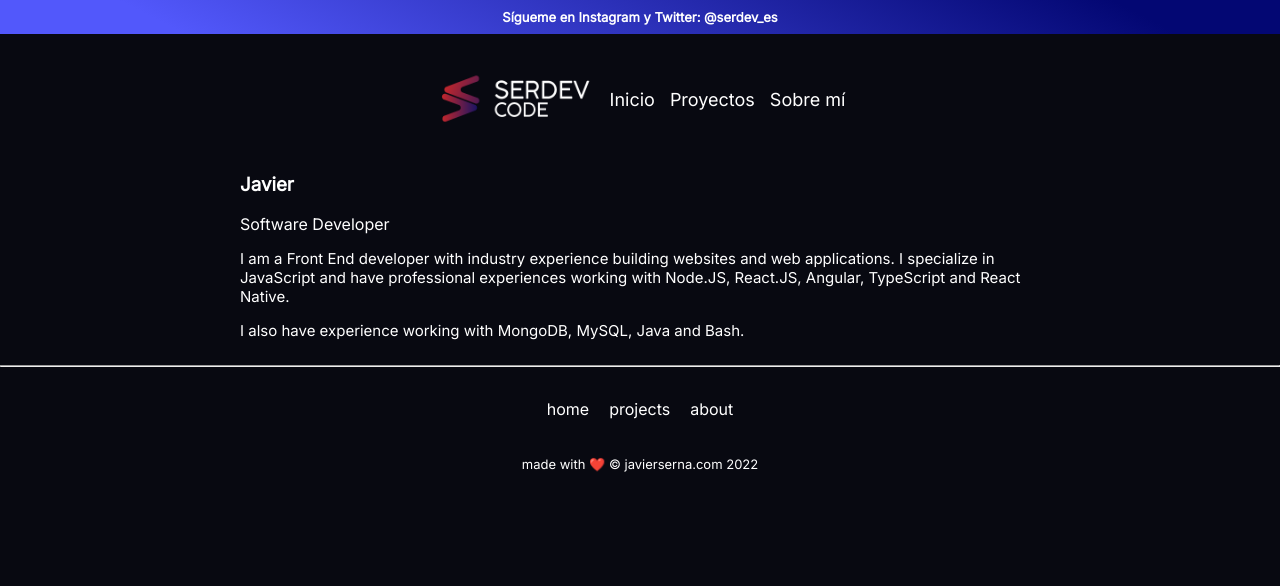
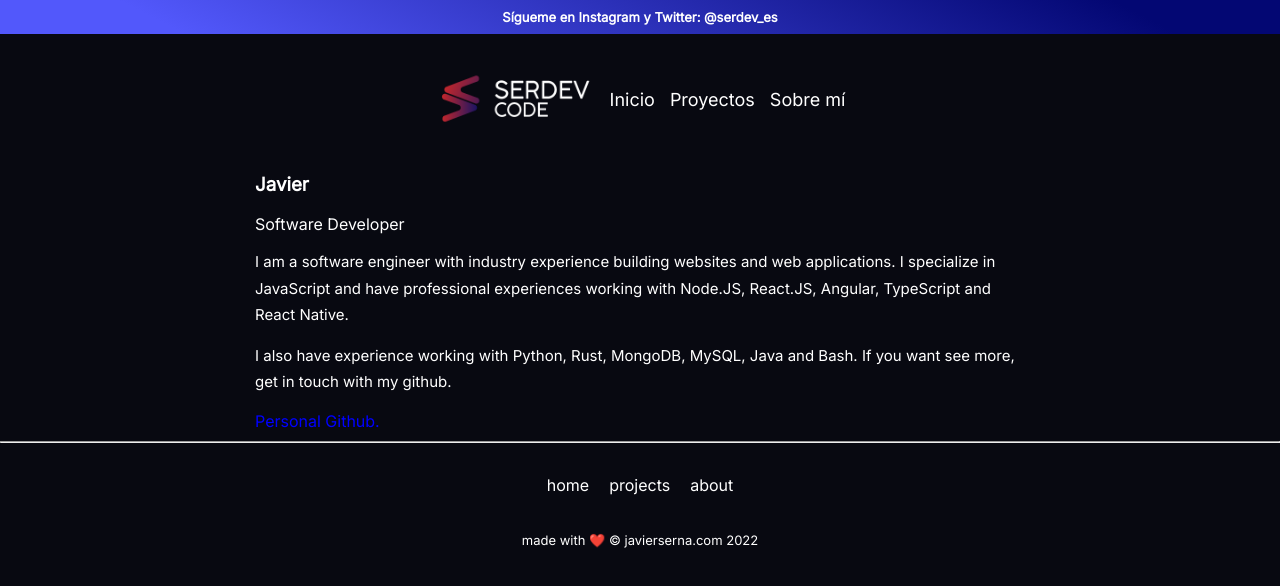
Before and after one commit to Jaserto/blog, a Next.js app: page /about in a window 1280 px wide. Shown: the top 586 px of the page. Built offline with nearby package versions, Linux system fonts and the light colour scheme.

Commit message:
new branch coomit

```diff
--- a/pages/about.js
+++ b/pages/about.js
@@ -6,14 +6,18 @@ import styled from 'styled-components';
 const StyledDiv = styled.div`
   color:white;
   max-width: 800px;
+  padding: 0 15px;
   p{
     font-size:15px;
+    line-height:1.75em;
+  }
+  a{
+   color:blue;
+   margin-bottom: 10px;
   }
 `;
 
 const About = () => {
-    //const tag = posts.tags.split(',');
-     // console.log(posts);
       return (
         <>
           <Head>
@@ -29,12 +33,14 @@ const About = () => {
                 <span>Software Developer</span>
               </div>
               <p>
-                I am a Front End developer with industry experience building websites
+                I am a software engineer with industry experience building websites
                 and web applications. I specialize in JavaScript and have professional experiences working with Node.JS, React.JS, Angular, TypeScript and React Native.
               </p>
               <p>
-                I also have experience working with MongoDB, MySQL, Java and Bash.
+                I also have experience working with Python, Rust, MongoDB, MySQL, Java and Bash.
+                If you want see more, get in touch with my github.
               </p>
+              <a href="https://github.com/Jaserto">Personal Github.</a>
 
             </StyledDiv>
           </main>
```
